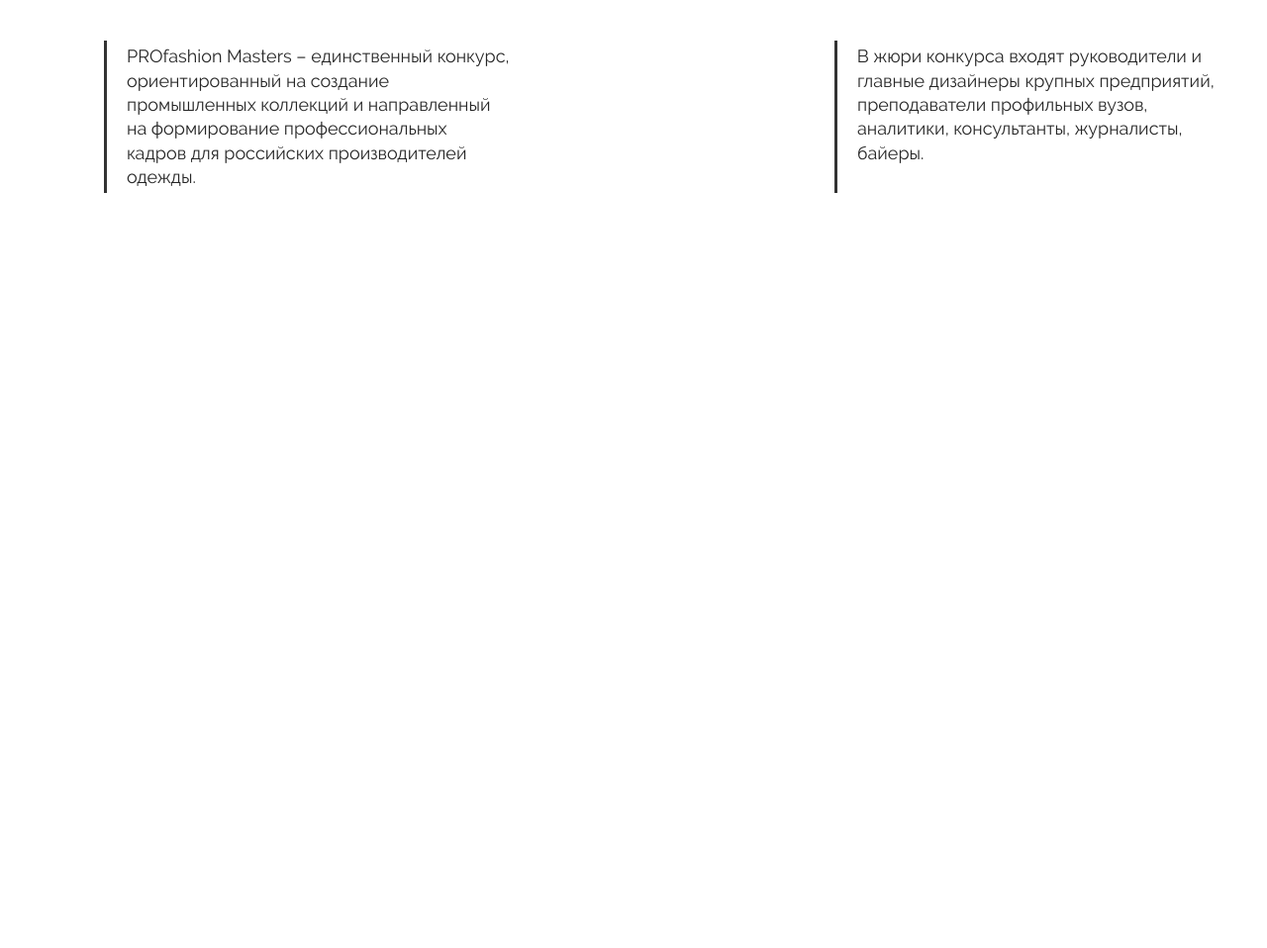
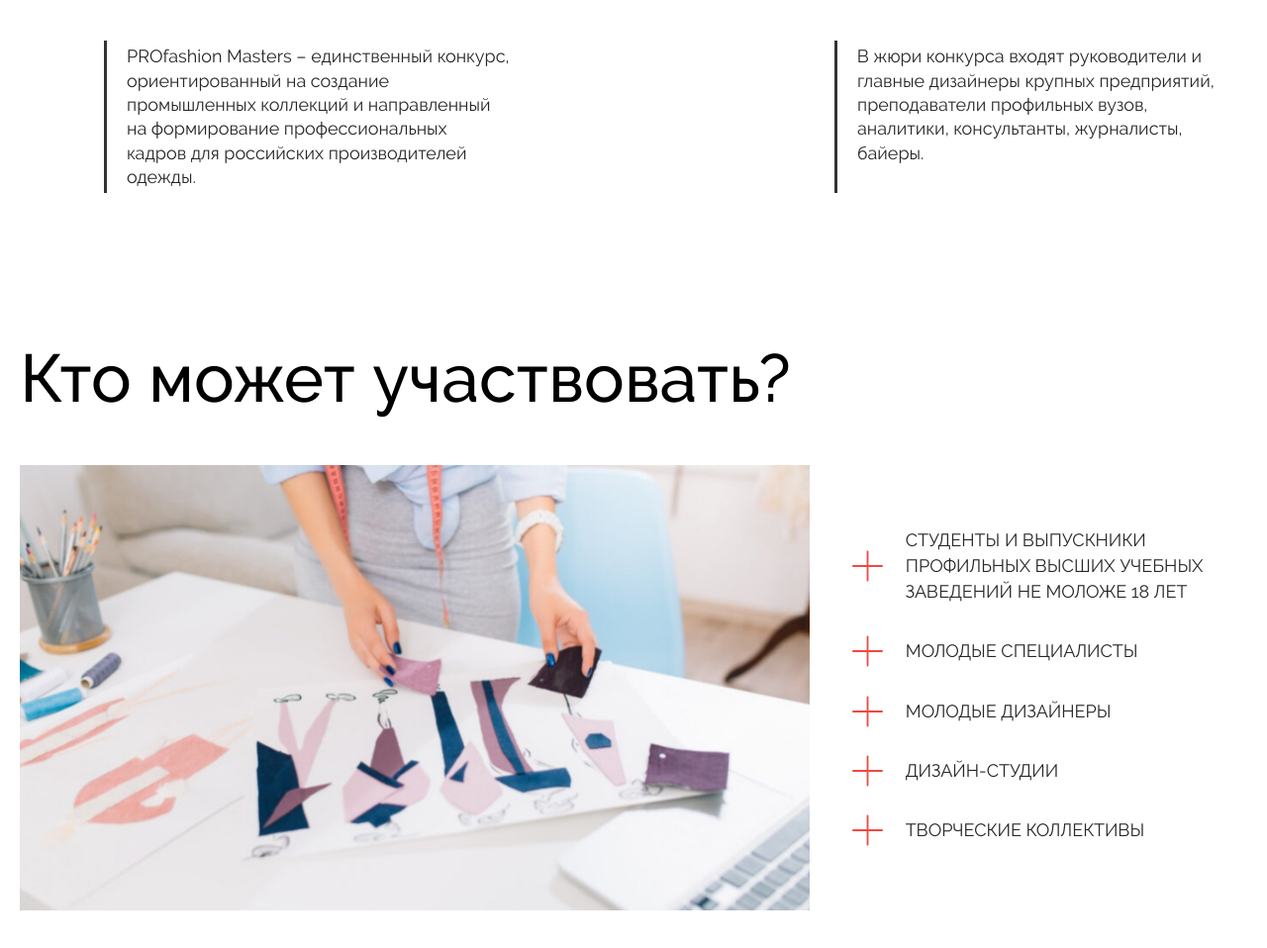
Before and after one commit to llao87/fashion-masters, a website: page src/pug/index.pug in a window 1280 px wide. Shown: the part 1599-2557 px from the top of the page at 99% size. Before the commit the page ends 1899 px from the top, so only its background shows below. Drawn offline with nearby package versions, Linux system fonts and the light colour scheme; files that its build step writes are made by us from their sources.

Commit message:
added who-can section

```diff
--- /dev/null
+++ b/src/pug-parts/who-can.pug
@@ -0,0 +1,21 @@
+section.who-can
+    .container
+        .section-title Кто может участвовать?
+
+        .persons-list
+            .columns
+                .column.column--image
+                    .photo(style="background-image: url(/img/who-can-photo.jpg)")
+                .column
+                    .content-block
+                        ul
+                            li
+                                span Студенты и выпускники профильных высших учебных заведений не моложе 18 лет
+                            li
+                                span Молодые специалисты
+                            li
+                                span Молодые дизайнеры
+                            li
+                                span Дизайн-студии
+                            li
+                                span Творческие коллективы
--- a/src/pug/index.pug
+++ b/src/pug/index.pug
@@ -2,6 +2,7 @@
 include ../pug-parts/promo-slider.pug
 include ../pug-parts/about.pug
 include ../pug-parts/opisanie.pug
+include ../pug-parts/who-can.pug
 
 
 include ../pug-parts/footer.pug
--- a/src/scss/_about.scss
+++ b/src/scss/_about.scss
@@ -32,9 +32,6 @@
                         }
                         .content-block {
                             max-width: 75%;
-
-                            p {
-                            }
                         }
                     }
                 }
--- a/src/scss/_common.scss
+++ b/src/scss/_common.scss
@@ -68,8 +68,16 @@
         color: $text;
         font-weight: 400;
 
+        p,
+        li,
+        span,
+        a,
+        ul,
+        ol {
+            line-height: 1.35;
+        }
+
         p {
-            line-height: 1.35;
             font-size: 1.8em;
             margin: 0 0 0.6em 0;
 
@@ -77,5 +85,37 @@
                 margin-bottom: 0;
             }
         }
+
+        ul {
+            list-style-type: none;
+            li {
+                display: flex;
+                align-items: center;
+                justify-content: flex-start;
+                padding-left: 5.4em;
+                margin-bottom: 3.4em;
+                a,
+                span {
+                    text-decoration: none;
+                    font-size: 1.8em;
+                    line-height: 1.45;
+                }
+
+                &::before {
+                    display: block;
+                    position: absolute;
+                    content: "";
+                    width: 3.2em;
+                    height: 3.2em;
+                    left: 0;
+                    top: 50%;
+                    transform: translateY(-50%);
+                    background-image: url(/img/icon-list-plus.svg);
+                    background-size: contain;
+                    background-repeat: no-repeat;
+                    background-position: center;
+                }
+            }
+        }
     }
 }
--- /dev/null
+++ b/src/scss/_who-can.scss
@@ -0,0 +1,42 @@
+.who-can {
+    padding: 4.8em 0 9em 0;
+    .container {
+        .section-title {
+        }
+
+        .persons-list {
+            .columns {
+                display: flex;
+                align-items: stretch;
+                justify-content: space-between;
+                .column {
+                    width: 33%;
+                    .content-block {
+                        color: $text;
+                        margin: 11.7em 0 0 1em;
+                        ul {
+                            li {
+                                a,
+                                span {
+                                    color: $text;
+                                    text-transform: uppercase;
+                                }
+                            }
+                        }
+                    }
+                }
+                .column--image {
+                    width: 66%;
+                    .photo {
+                        background-size: cover;
+                        background-position: center;
+                        background-repeat: no-repeat;
+                        height: 45em;
+                        width: 79.8em;
+                        margin: 5.4em 0 0 0;
+                    }
+                }
+            }
+        }
+    }
+}
--- a/src/scss/style.scss
+++ b/src/scss/style.scss
@@ -6,3 +6,4 @@
 @import "promo-slider";
 @import "about";
 @import "opisanie";
+@import "who-can";
```
Also changed, not shown: src/css/style.min.css, src/img/icon-list-plus.svg (added), src/img/who-can-photo.jpg (added), src/index.html.
